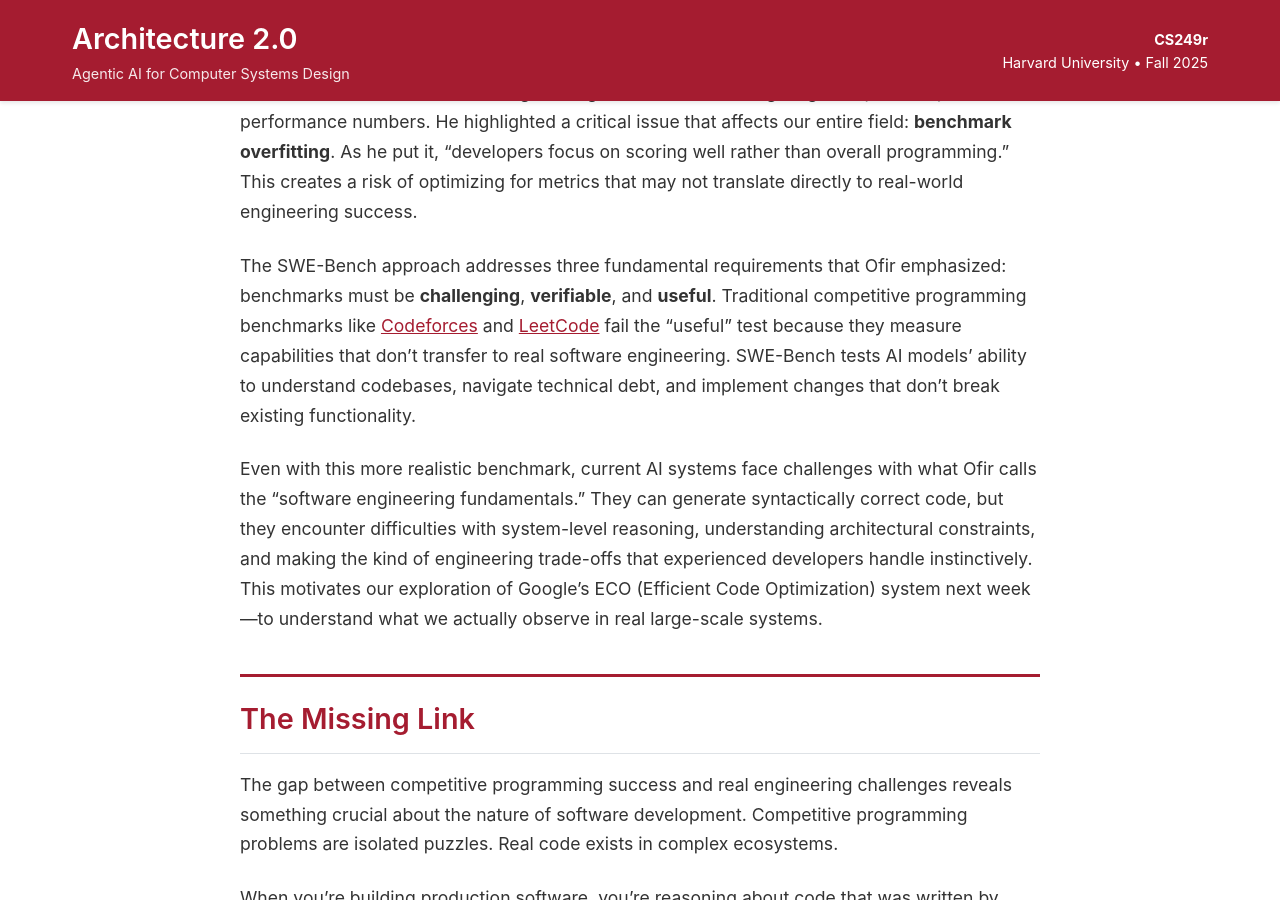
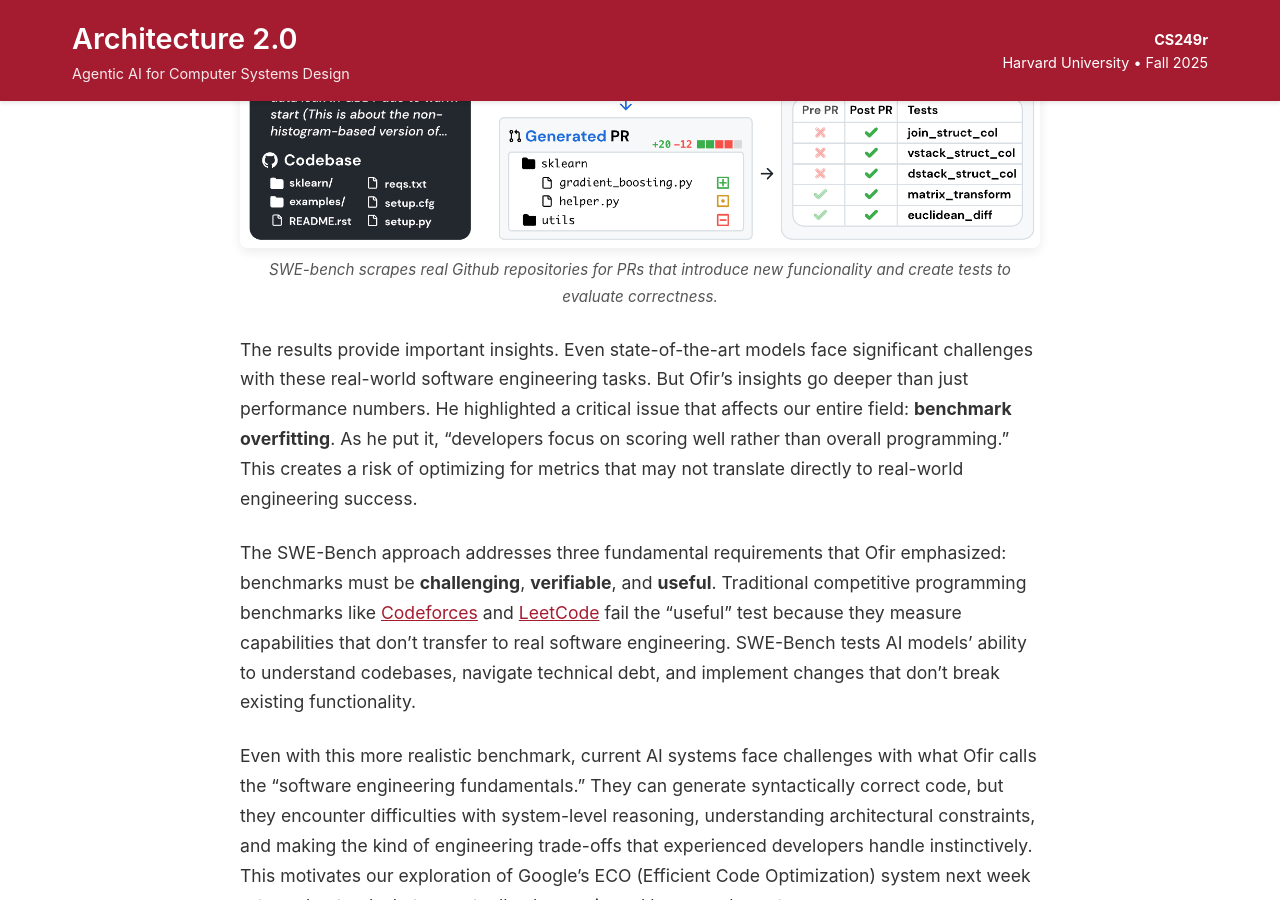
Before and after one commit to harvard-edge/cs249r_fall2025, a Jekyll site: the page built from _posts/2024-09-17-week-3-code-optimization-paradox.md, in a window 1280 px wide and 900 px high, scrolled down 5961 px. Built offline with Jekyll 4.4.1, drawn with Linux system fonts in a browser that asks for light colours; comment, search, counter and statistics services are not loaded.

Commit message:
add figure

```diff
--- a/_posts/2024-09-17-week-3-code-optimization-paradox.md
+++ b/_posts/2024-09-17-week-3-code-optimization-paradox.md
@@ -78,6 +78,12 @@
 This brings us to one of the most important developments in software engineering benchmarking: [SWE-Bench](https://www.swebench.com/){:target="_blank" rel="noopener noreferrer"}, pioneered by [Ofir Press](https://ofir.io/){:target="_blank" rel="noopener noreferrer"} at Princeton University.<span class="margin-note">Ofir Press is a Princeton postdoctoral researcher who earned his PhD from the University of Washington. He's focused on large language models for code and evaluation, and served as our guest speaker for this week's class.</span> As Ofir explained in his recent talk to our class, SWE-Bench represents a fundamental shift in how we evaluate AI systems on real software engineering tasks.
 
 SWE-Bench is a benchmark that uses actual GitHub issues and pull requests from real repositories as question-answer pairs, testing whether AI models can fix bugs and develop features in real-world codebases. Unlike synthetic coding problems with clean specifications, SWE-Bench presents models with the messy reality of production software: incomplete bug reports, legacy code dependencies, and the need to understand complex system interactions.
+
+<figure class="post-figure">
+<img src="/cs249r_fall2025/assets/images/blog_images/week_3/swebench.png" alt="SWE-bench data curation pipeline">
+<figcaption><em>SWE-bench scrapes real Github repositories for PRs that introduce new funcionality and create tests to evaluate correctness.</em></figcaption>
+
+</figure>
 
 The results provide important insights. Even state-of-the-art models face significant challenges with these real-world software engineering tasks. But Ofir's insights go deeper than just performance numbers. He highlighted a critical issue that affects our entire field: **benchmark overfitting**. As he put it, "developers focus on scoring well rather than overall programming." This creates a risk of optimizing for metrics that may not translate directly to real-world engineering success.
 
```
Also changed, not shown: assets/images/blog_images/week_3/swebench.png (added).
